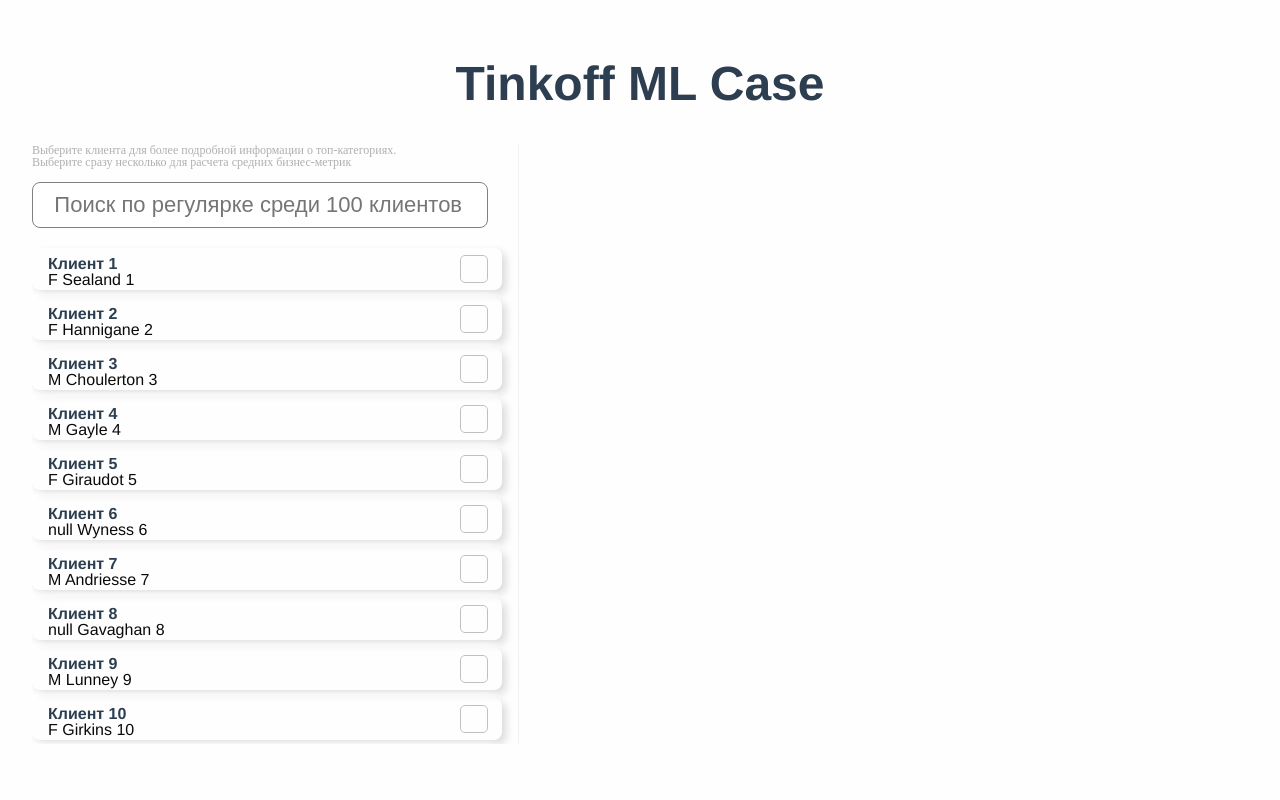
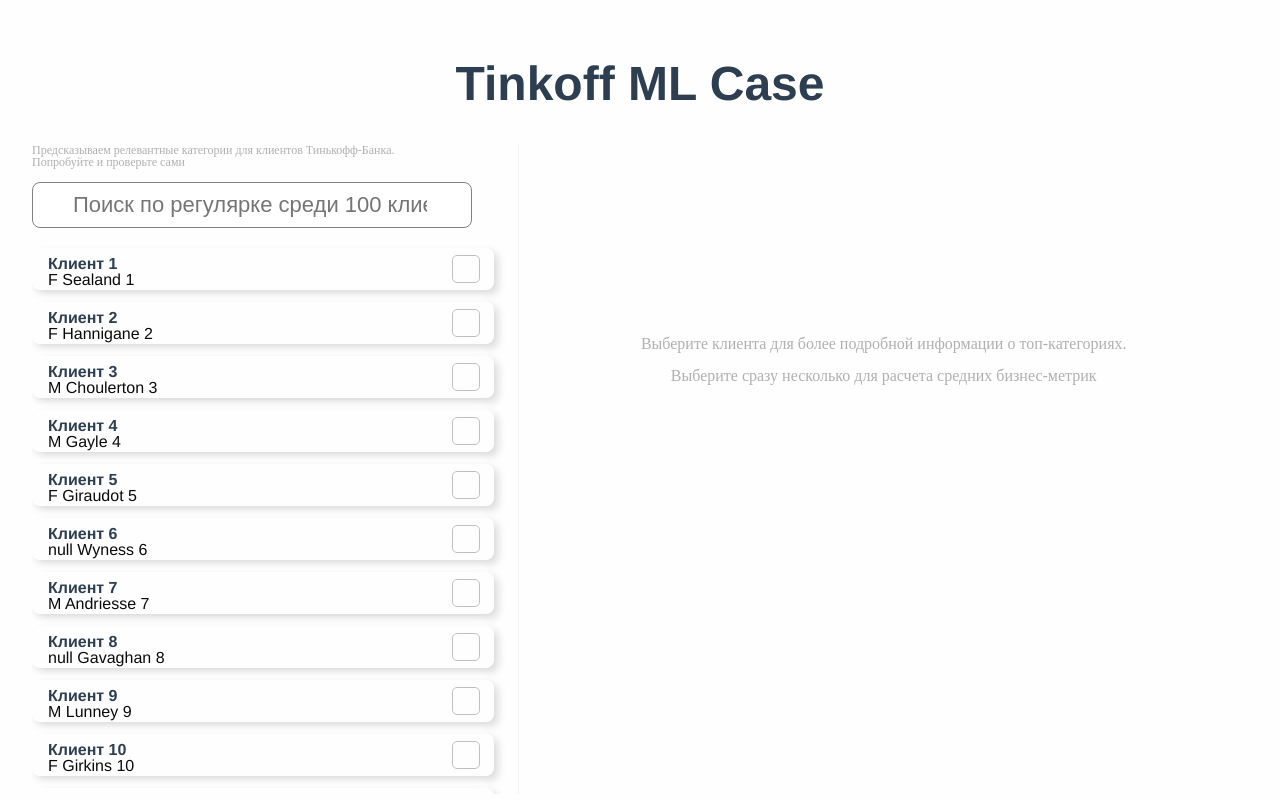
Before and after one commit to IldarDavletyarov/tinkoff-ml-case, a Vue app: page / in a window 1280 px wide. Built offline with nearby package versions, Linux system fonts and the light colour scheme.

Commit message:
Fix styles

```diff
--- a/src/components/card-client.vue
+++ b/src/components/card-client.vue
@@ -35,10 +35,10 @@
   padding 8px 16px
   position relative
   cursor pointer
-  border-left 0px solid black
+  border-left 0px solid #f9de56
   &.active-client
     box-sizing content-box
-    border-left 6px solid black
+    border-left 6px solid #f9de56
   .info
     text-align left
     .title
--- a/src/components/main.vue
+++ b/src/components/main.vue
@@ -3,11 +3,11 @@
   popup-top-categories(:categories="top" :card="activeCard" :is-show="isTopShow" @close="isTopShow = false")
   .wrapper
     .search-side
-      .header-wrapper Выберите клиента для более подробной информации о топ-категориях.
+      .header-wrapper Предсказываем релевантные категории для клиентов Тинькофф-Банка.
         br
-        | Выберите сразу несколько для расчета средних бизнес-метрик
+        | Попробуйте и проверьте сами
       .input-wrapper
-        input(v-model="searchText" type="search" :placeholder="placeholder")
+        input(v-model="searchText" type="search" :placeholder="placeholder" :class="{'not-empty': !!searchText.length }")
       .card-wrapper
         card-client(
           v-for="card in searchResults"
@@ -18,13 +18,16 @@
           @click.native="active(card)"
           @select="select"
         )
+        .label Найдено
 
     .result-side
-      .selected-menu(v-if="selectedCards.length")
-        .title {{ selectedCards.length }}
+      transition(name="fade" mode="out-in")
+        .selected-menu(v-if="selectedCards.length" key="selected")
+          .title {{ selectedTitle }}
+          .subtitle id: {{ selectedCards.map(_ => _.id).join(', ') }}
           .neo.button(@click="getMetrics") Получить средние бизнес-метрики
           .neo.button.clear(@click="clear") Снять выделение
-      .active-card(v-else-if="activeCard")
+        .active-card(v-else-if="activeCard" key="card")
           .title Клиент {{ activeCard.id }}
           .row
             .label Пол
@@ -39,6 +42,10 @@
             .label Количество детей
             .value {{ activeCard.amount_children }}
           .neo.button.get-top(@click="getTop") Получить список топ-категорий
+        .empty(v-else key="empty")
+          .label Выберите клиента для более подробной информации о топ-категориях.
+          br
+          | Выберите сразу несколько для расчета средних бизнес-метрик
 
 
 </template>
@@ -65,10 +72,14 @@
     top: [],
   }),
   computed: {
+    selectedTitle() {
+      const n = this.selectedCards.length
+      return `${ pluralize(n,['Выбран', 'Выбрано', 'Выбрано'])} ${ n } ${ pluralize(n, ['клиент', 'клиента', 'клиентов'])} `;
+    },
     searchResults() {
       try {
         const regExp = new RegExp(this.searchText);
-        return this.results.filter(_ => regExp.test(JSON.stringify(_)));
+        return this.results.filter(_ => regExp.test(Object.values(_).join()));
       } catch(e) {
         console.error(e);
         return this.results;
@@ -80,6 +91,9 @@
   },
   methods: {
     active(card) {
+      if (this.selectedCards.length) {
+        return;
+      }
       if (card.id === this.activeCard?.id) {
         this.activeCard = undefined;
       } else {
@@ -105,12 +119,22 @@
       this.isTopShow = true;
     },
     getMetrics() {
-      console.log('q');
+      console.log('hello');
     }
   }
 }
 </script>
 <style lang="stylus">
+
+.fade-enter-active
+.fade-leave-active
+  transition opacity .2s
+
+.fade-enter
+.fade-leave-to
+  opacity 0
+
+
 .main
   .wrapper
     max-width 1280px
@@ -120,7 +144,7 @@
     .search-side
       width 40%
       overflow auto
-      height calc(100vh - 200px)
+      height calc(100vh - 150px)
       &::-webkit-scrollbar-thumb
         background green
         box-shadow: inset 0 0 6px rgba(0, 0, 0, 0.3);
@@ -135,38 +159,60 @@
         position sticky
         top 0px
         z-index 1
-        padding-right 16px
-        width calc(100% - 16px)
+        padding-right 24px
+        width calc(100% - 24px)
         input
+          transition all .25s ease-in-out
           display flex
-          width calc(100% - 16px)
+          width calc(100% - 80px)
           height 28px
           margin-bottom 20px
           font-size 22px
           border 0.5px solid grey
           border-radius 8px
+          padding 8px 40px
+          text-align left
+          background hsla(0, 0%, 100%, .5) border-box
+          -webkit-backdrop-filter: blur(4px)
+          &.not-empty
+          &:focus
             padding 8px
-          text-align center
-          background hsla(0, 0%, 100%, .5) border-box
-          -webkit-backdrop-filter: blur(4px);
+            width calc(100% - 16px)
       .card-wrapper
-        padding-right 16px
+        padding-right 24px
         .card-client
-          margin-bottom 8px
+          margin-bottom 12px
     .result-side
       border-left 1px solid #f0f0f0
       width 60%
+      .empty
+        padding 32px
+        font-weight 500
+        font-family Avenir
+        font-size 16px
+        color #b0b0b0
+        text-align center
+        margin-top 20vh
       .selected-menu
         font-size 32px !important
         padding 32px
+        .title
+          font-size 36px
+          letter-spacing 2px
+          font-weight 600
+        .subtitle
+          margin-top 16px
+          color #aeaeae
       .active-card
         font-size 32px
         padding 32px
         .title
           font-size 36px
           font-weight 600
+          letter-spacing 2px
         .row
           display flex
+          margin-top 4px
           .label::after
             content ':'
           .value
--- a/src/components/popup-top-categories.vue
+++ b/src/components/popup-top-categories.vue
@@ -1,4 +1,5 @@
 <template lang="pug">
+transition(name="popup")
   .popup-top-categories(v-if="isShow" @click.self="$emit('close')")
     .content
       .title Топ-категории
@@ -38,12 +39,20 @@
   },
   methods: {
     getFull() {
-      this.additional = Array(10).fill('hello');
+      this.additional = Array(20).fill('хахахатон');
     }
   }
 };
 </script>
 <style lang="stylus">
+.popup-enter-active
+.popup-leave-active
+  transition opacity .3s
+
+.popup-enter
+.popup-leave-to
+  opacity 0
+
 .popup-top-categories
   background hsla(0, 0%, 100%, .5) border-box
   -webkit-backdrop-filter: blur(2px);
```
Lines whose indentation alone changed are shown as unchanged.
